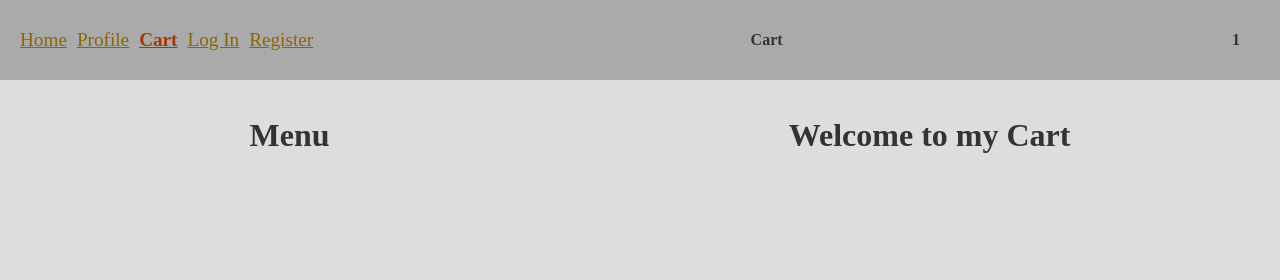
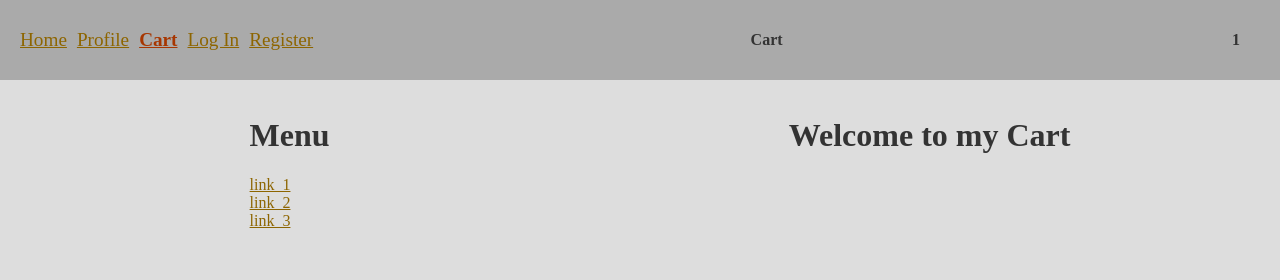
Before and after one commit to Dbirtic/eCommerceApp, a plain HTML site: page cart.html in a window 1280 px wide. Shown: the top 280 px of the page. Drawn offline with Linux system fonts and the light colour scheme.

Commit message:
added the html changes to the rest of the pages

```diff
--- a/cart.html
+++ b/cart.html
@@ -21,9 +21,18 @@
             <h1 id="counter"></h1>
         </div>
         <div class="main-container">
-            <ul class="menu active-menu">
+            <ul class="menu on">
+                <h1>Menu</h1>
                 <div class="menu-div">
-                    <h1>Menu</h1>
+                    <li>
+                        <a href="/#/">link_1</a>
+                    </li>
+                    <li>
+                        <a href="/#/">link_2</a>
+                    </li>
+                    <li>
+                        <a href="/#/">link_3</a>
+                    </li>
                 </div>
             </ul>
             <ul>
```
Also changed, not shown: index.html (+11 -2 lines), products/2.html (+11 -2 lines), products/3.html (+11 -2 lines), profile.html (+11 -2 lines).
